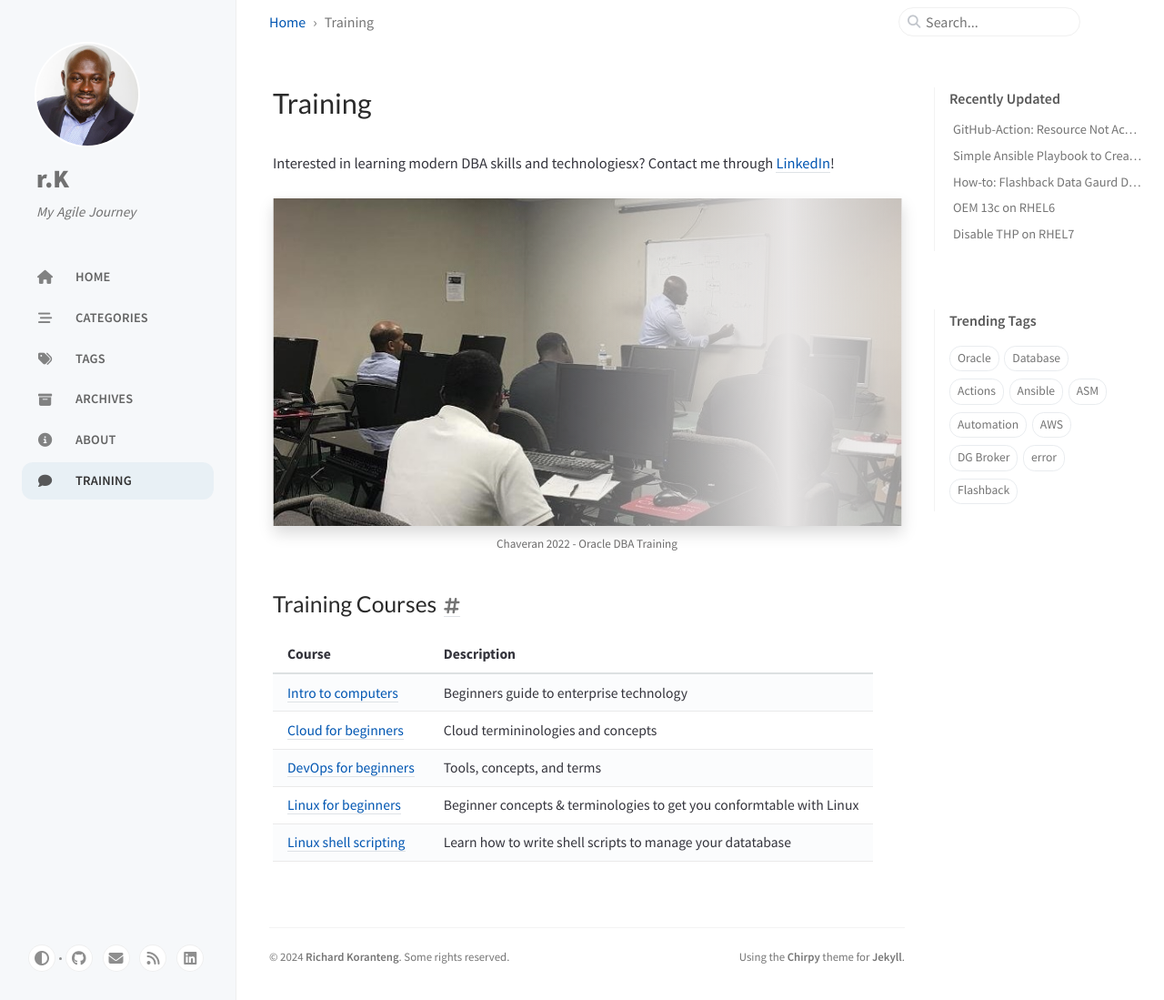
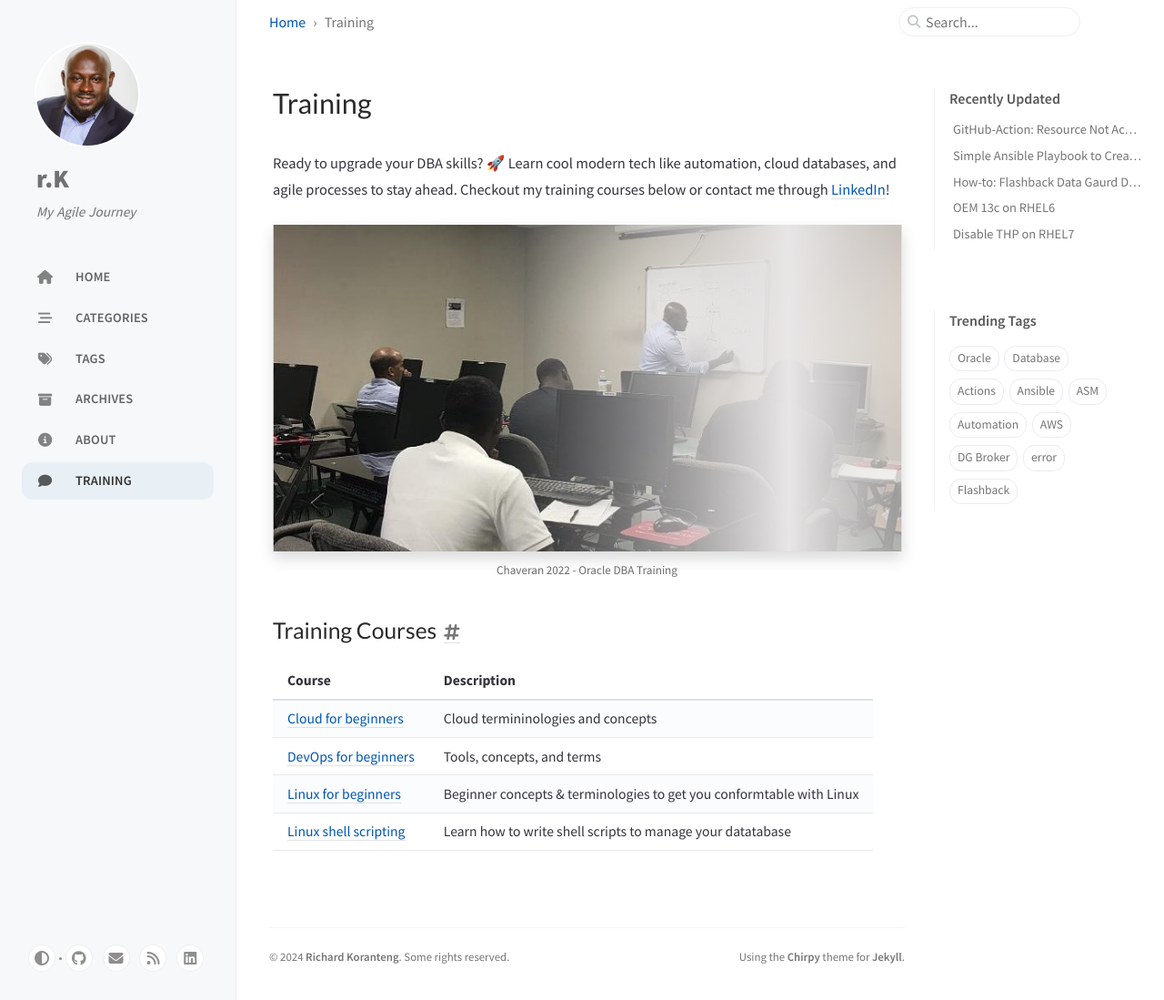
Before and after one commit to RKKoranteng/blog, a Jekyll site: the page built from _tabs/training.md, in a window 1280 px wide and 1099 px high. Shown: the whole window at 91% size. Built offline with Jekyll 4.4.1, drawn with Linux system fonts in a browser that asks for light colours; cached includes are drawn as plain includes.

Commit message:
remove intro to computers

```diff
--- a/_tabs/training.md
+++ b/_tabs/training.md
@@ -4,7 +4,7 @@ icon: fas fa-comment
 order: 5
 ---
 
-Interested in learning modern DBA skills and technologiesx? Contact me through [LinkedIn](https://www.linkedin.com/in/richard-koranteng)!
+Ready to upgrade your DBA skills? 🚀 Learn cool modern tech like automation, cloud databases, and agile processes to stay ahead. Checkout my training courses below or contact me through [LinkedIn](https://www.linkedin.com/in/richard-koranteng)!
 
 ![Chaveran 2022 - Oracle DBA Training](/assets/img/sample/training.jpg){: .shadow }
 _Chaveran 2022 - Oracle DBA Training_
@@ -13,7 +13,6 @@ _Chaveran 2022 - Oracle DBA Training_
 
 | Course   	| Description |
 |-----------|-------------------|
-| [Intro to computers](#) | Beginners guide to enterprise technology |
 | [Cloud for beginners](#) | Cloud termininologies and concepts |
 | [DevOps for beginners](#) | Tools, concepts, and terms |
 | [Linux for beginners](#) | Beginner concepts & terminologies to get you conformtable with Linux |
```
